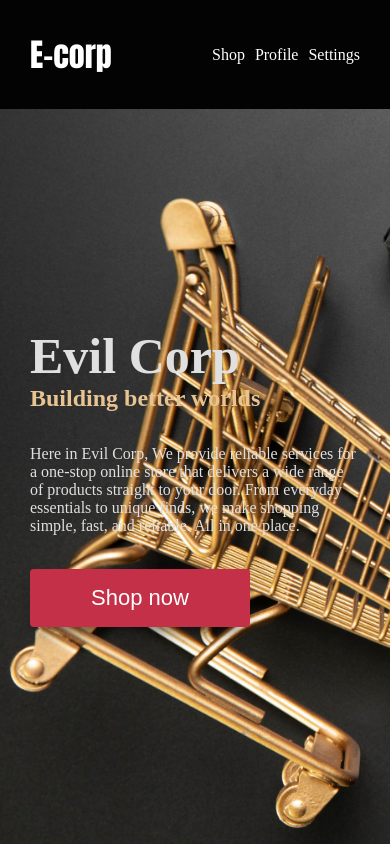
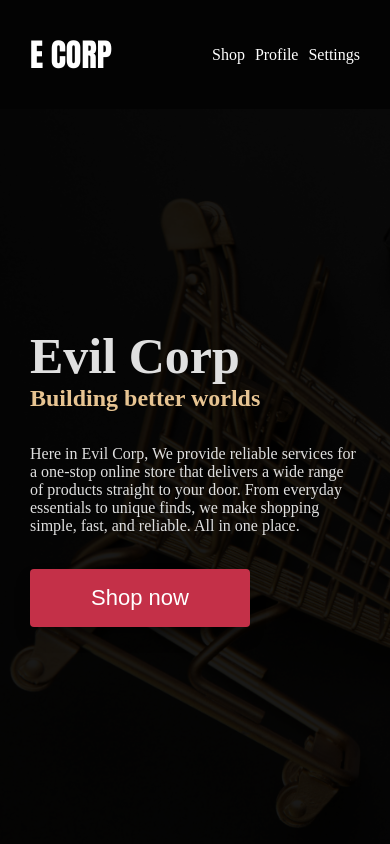
Before and after one commit to deadbug404/shopping-cart, a React (Vite) app: page /homepage in a window 390 px wide. Built offline with nearby package versions, Linux system fonts and the light colour scheme.

Commit message:
feat: add responsive design to the homepage

```diff
--- a/src/App.css
+++ b/src/App.css
@@ -17,6 +17,7 @@
     align-items: center;
     background-color: #030303;
     padding: 30px;
+    z-index: 1;
 }
 
 #header img{
--- a/src/App.jsx
+++ b/src/App.jsx
@@ -30,7 +30,7 @@ export default function App(){
   return(
     <div id="app">
       <div id="header">
-          <h1 className="companyName"><Link to="/homepage">E-corp</Link></h1>
+          <h1 className="companyName"><Link to="/homepage">E CORP</Link></h1>
           <div id="headerLinks">
               <Link to="/shop">Shop</Link>
               <a href="">Profile</a>
--- a/src/routes/Homepage.css
+++ b/src/routes/Homepage.css
@@ -69,3 +69,20 @@
   opacity: 1;
   right: 10px;
 }
+
+@media only screen and (max-width: 900px) {
+  #homepage{
+    justify-content: center;
+  }
+
+  #homepage::before{
+    content: "";
+    position: absolute;
+    inset: 0; /* top:0; right:0; bottom:0; left:0 */
+    background: rgba(0, 0, 0, 0.9); /* black with 50% opacity */
+  }
+
+  .hero{
+    z-index: 1;
+  }
+}
```
Also changed, not shown: src/assets/ecorp.gif (deleted), src/assets/ecorp.png (deleted). Lines whose indentation alone changed are shown as unchanged.
